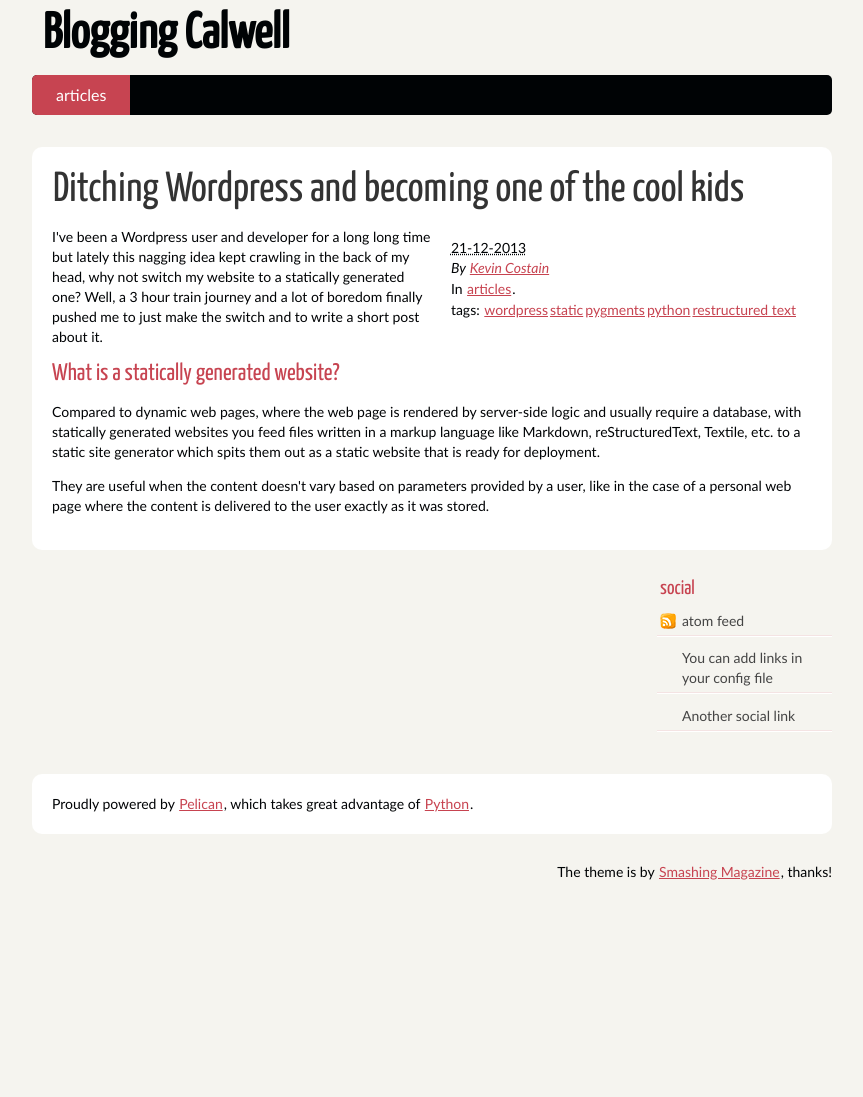
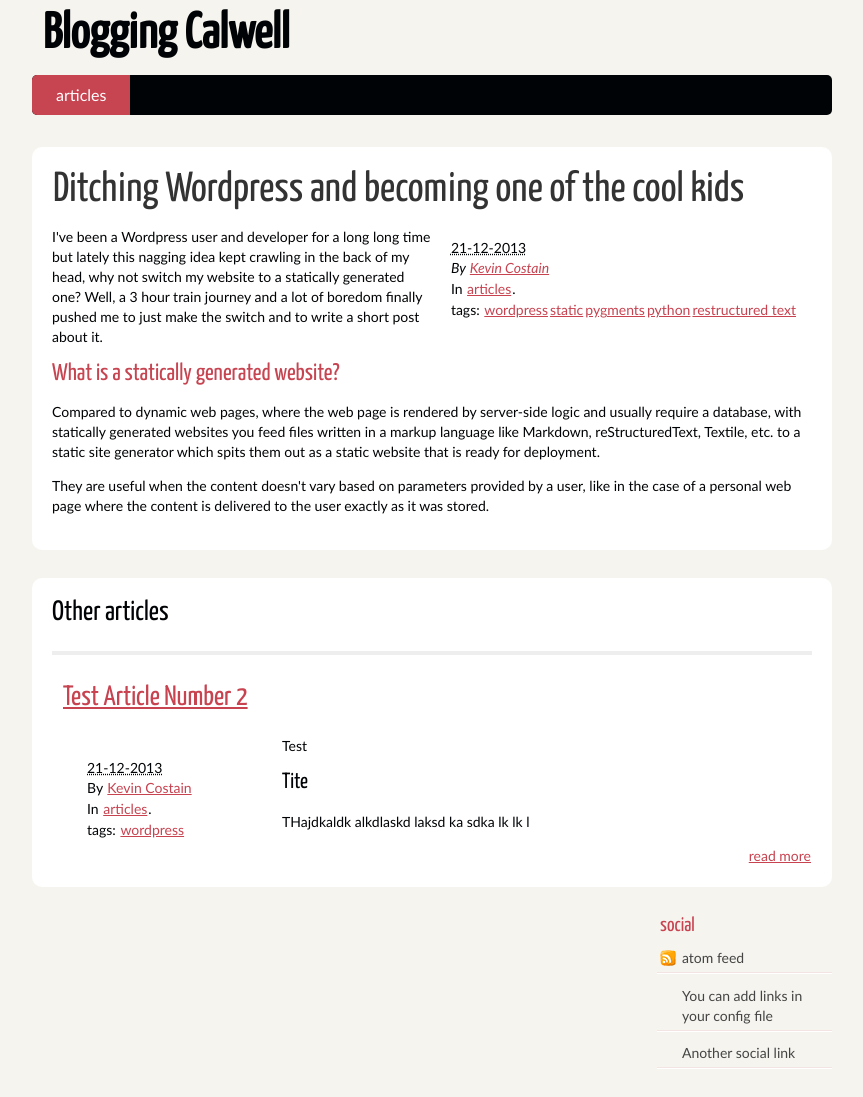
Before and after one commit to calwell/blogging.cwl.cc, a plain HTML site: page category/articles/index.html in a window 1280 px wide. Shown: the top 1097 px of the page, without its empty margins (208-1071 px from the left). Before the commit the page ends 924 px from the top, so only its background shows below. Drawn offline with Linux system fonts and the light colour scheme.

Commit message:
Update documentation

```diff
--- a/category/articles/index.html
+++ b/category/articles/index.html
@@ -40,6 +40,44 @@
 </div>
                 </article>
             </aside><!-- /#featured -->
+                <section id="content" class="body">
+                    <h1>Other articles</h1>
+                    <hr />
+                    <ol id="posts-list" class="hfeed">
+
+            <li><article class="hentry">
+                <header>
+                    <h1><a href="http://calwell.github.io/blogging.cwl.cc/articles/test-article-2/" rel="bookmark"
+                           title="Permalink to Test Article Number 2">Test Article Number 2</a></h1>
+                </header>
+
+                <div class="entry-content">
+<footer class="post-info">
+        <abbr class="published" title="2013-12-21T10:58:00">
+                21-12-2013
+        </abbr>
+
+        <address class="vcard author">
+                By <a class="url fn" href="http://calwell.github.io/blogging.cwl.cc/author/kevin-costain.html">Kevin Costain</a>
+        </address>
+<p>In <a href="http://calwell.github.io/blogging.cwl.cc/category/articles/">articles</a>. </p>
+<p>tags: <a href="http://calwell.github.io/blogging.cwl.cc/tag/wordpress/">wordpress</a></p>
+</footer><!-- /.post-info -->                <p>Test</p>
+<div class="section" id="tite">
+<h2>Tite</h2>
+<p>THajdkaldk
+alkdlaskd
+laksd
+ka
+sdka
+lk
+lk
+l</p>
+</div>
+
+                <a class="readmore" href="http://calwell.github.io/blogging.cwl.cc/articles/test-article-2/">read more</a>
+                </div><!-- /.entry-content -->
+            </article></li>
             </ol><!-- /#posts-list -->
             </section><!-- /#content -->
         <section id="extras" class="body">
```
Also changed, not shown: archives.html (+2 -0 lines), articles/test-article-2/index.html (renamed from authors.html, +36 -5 lines), feeds/all.atom.xml (+13 -1 lines), feeds/articles.atom.xml (+13 -1 lines), index.html (+38 -0 lines), tag/wordpress/index.html (+38 -0 lines).
